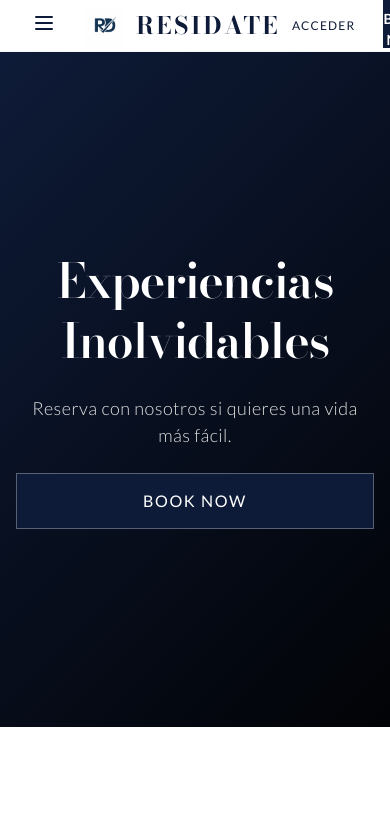
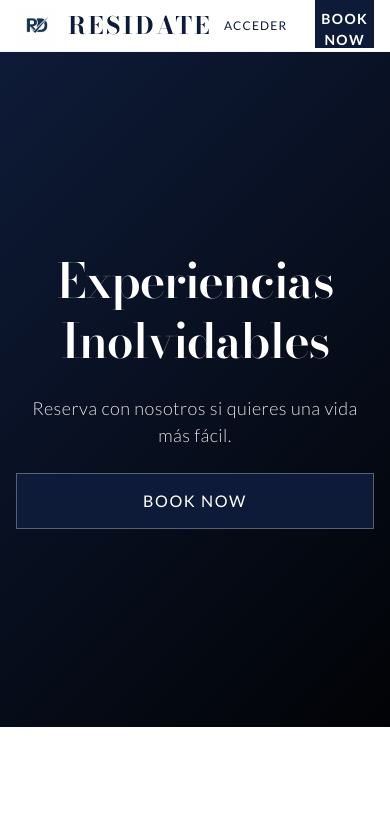
Before and after one commit to Dariushok11/residate, a Next.js app: page / in a window 390 px wide. Shown: the top 831 px of the page. Built offline with nearby package versions, Linux system fonts and the light colour scheme; no server answers; the database is empty.

Commit message:
Remove hamburger menu button from landing page header

```diff
--- a/app/page.tsx
+++ b/app/page.tsx
@@ -1,7 +1,6 @@
 "use client";
 
 import { Button } from "@/components/ui/button";
-import { MobileNav } from "@/components/ui/mobile-nav";
 import { Search } from "lucide-react";
 import Link from "next/link";
 import * as React from "react";
@@ -38,7 +37,6 @@ export default function Home() {
             <header className="sticky top-0 z-50 w-full border-b border-[var(--border-subtle)] bg-[var(--bg-primary)]/80 backdrop-blur">
                 <div className="container flex h-[var(--header-height)] items-center justify-between px-4 md-px-6">
                     <div className="flex items-center gap-3">
-                        <MobileNav />
                         <img src="/logo_fix.png" alt="ResiDate Logo" className="h-10 w-10 object-contain" style={{ minWidth: '40px' }} />
                         <h1 className="text-2xl font-bold uppercase tracking-widest font-serif">ResiDate</h1>
                     </div>
```
